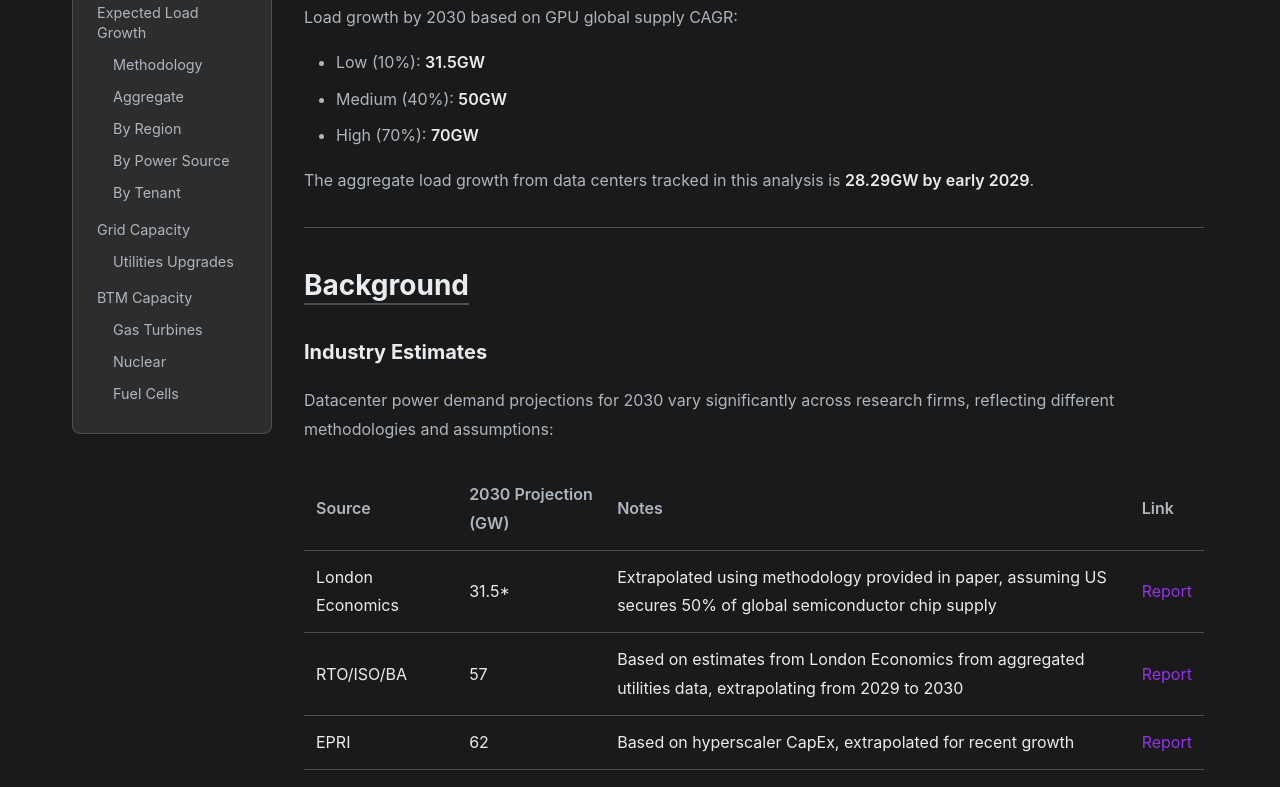
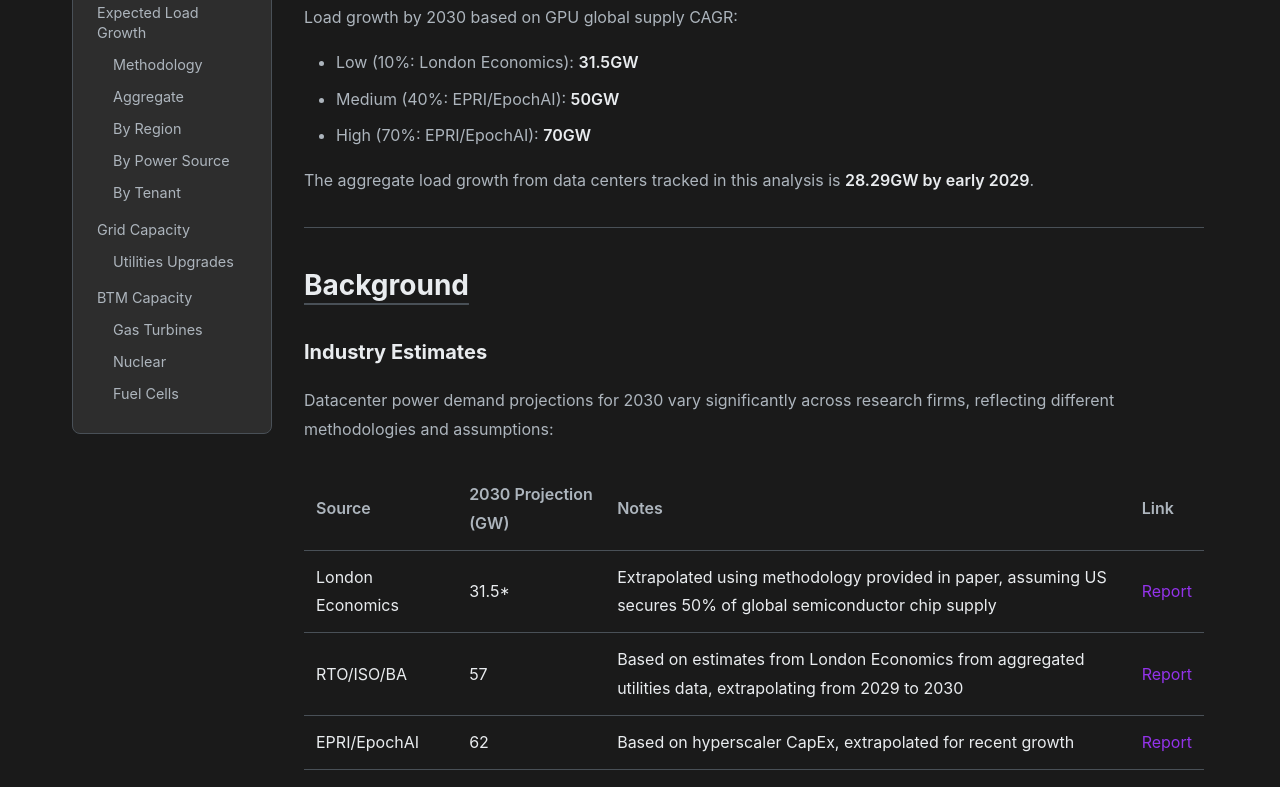
Before and after one commit to anranga95/ai-infra.fyi, a React (Vite) app: page /energy in a window 1280 px wide. Shown: the part 480-1267 px from the top of the page. Built offline with nearby package versions, Linux system fonts and the light colour scheme.

Commit message:
formatted bullets with sources

```diff
--- a/src/pages/LoadGrowthPage.tsx
+++ b/src/pages/LoadGrowthPage.tsx
@@ -396,9 +396,9 @@
           </p>
           <p>Load growth by 2030 based on GPU global supply CAGR:</p>
           <ul>
-            <li>Low (10%): <strong>31.5GW</strong></li>
-            <li>Medium (40%): <strong>50GW</strong></li>
-            <li>High (70%): <strong>70GW</strong></li>
+            <li>Low (10%: London Economics): <strong>31.5GW</strong></li>
+            <li>Medium (40%: EPRI/EpochAI): <strong>50GW</strong></li>
+            <li>High (70%: EPRI/EpochAI): <strong>70GW</strong></li>
           </ul>
           <p>
             The aggregate load growth from data centers tracked in this analysis is <strong>28.29GW by early 2029</strong>.
@@ -435,7 +435,7 @@
                 <td><a href="https://www.londoneconomics.com/wp-content/uploads/2025/07/LEI-Data-Center-Final-Report-07072025.pdf" target="_blank" rel="noopener noreferrer">Report</a></td>
               </tr>
               <tr>
-                <td>EPRI</td>
+                <td>EPRI/EpochAI</td>
                 <td>62</td>
                 <td>Based on hyperscaler CapEx, extrapolated for recent growth</td>
                 <td><a href="https://www.epri.com/research/products/000000003002033669" target="_blank" rel="noopener noreferrer">Report</a></td>
```
